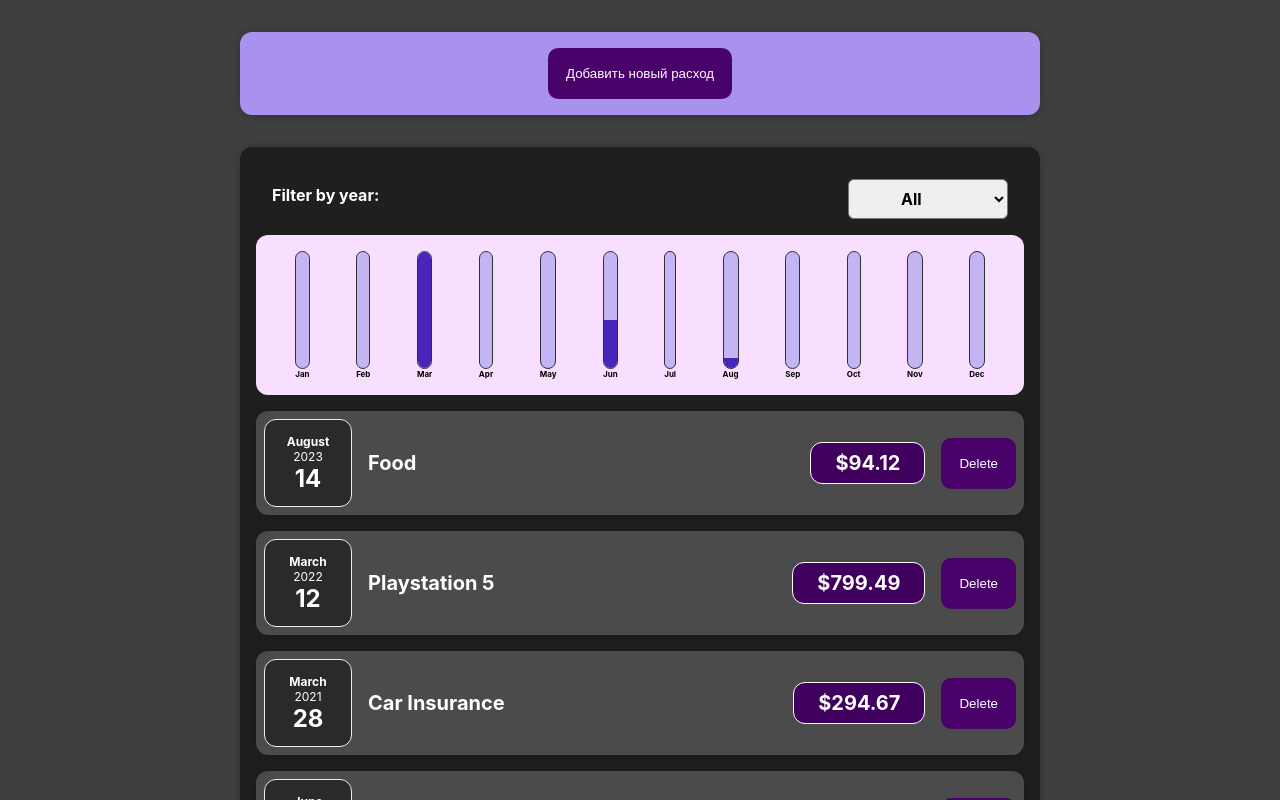
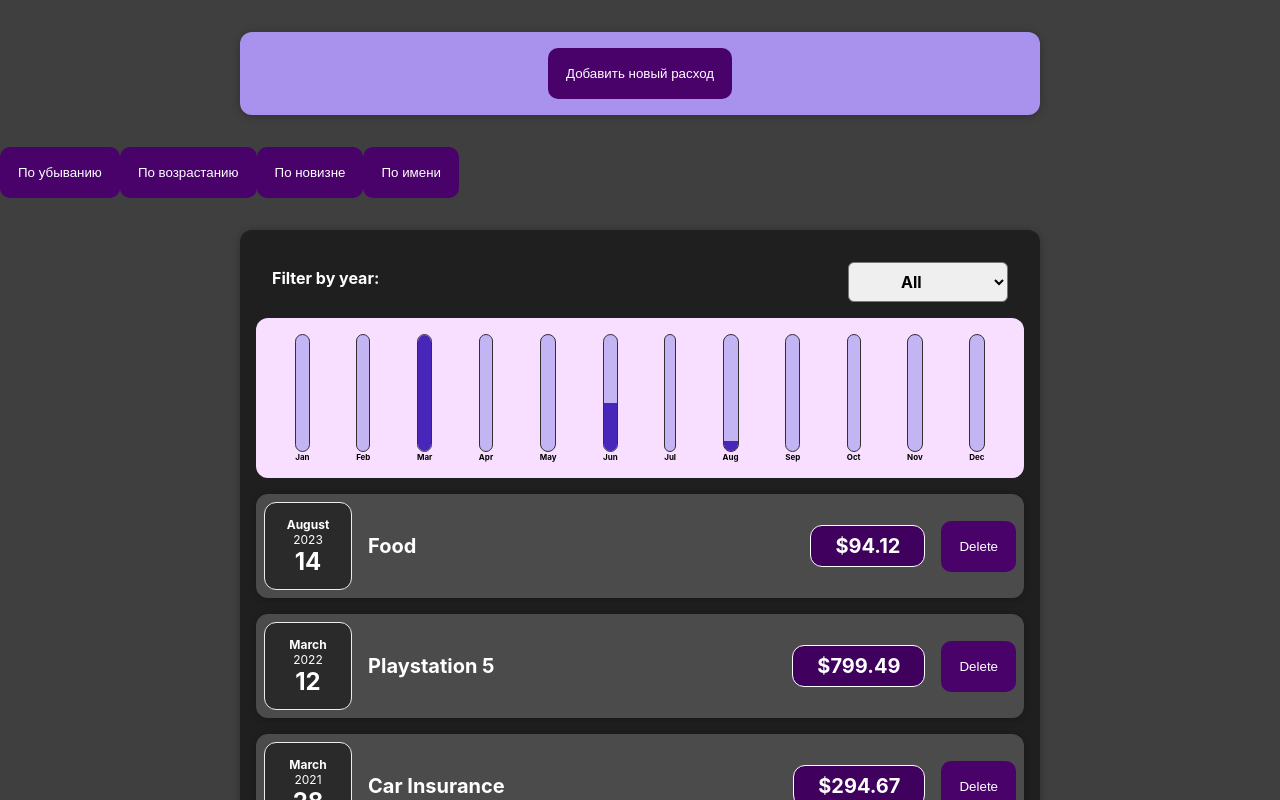
Before and after one commit to Nurkulova/expense-tracker, a React (Create React App) app: page / in a window 1280 px wide. Shown: the top 800 px of the page. Built offline with nearby package versions, Linux system fonts and the light colour scheme.

Commit message:
created Buttons for Sort Expenses

```diff
--- a/src/App.js
+++ b/src/App.js
@@ -73,6 +73,32 @@ function App() {
 	return (
 		<div className="app">
 			<NewExpense onAddNewExpense={addNewExpenseHandler} />
+				<div className="buttons">
+					<button
+					className={sortOrder === 'desc' ? 'active' : ''}
+					onClick={() => sortExpenses('desc')}
+					>
+					По убыванию
+					</button>
+					<button
+					className={sortOrder === 'asc' ? 'active' : ''}
+					onClick={() => sortExpenses('asc')}
+					>
+					По возрастанию
+					</button>
+					<button
+					className={sortOrder === 'newest' ? 'active' : ''}
+					onClick={() => sortExpenses('newest')}
+					>
+					По новизне
+					</button>
+					<button
+					className={sortOrder === 'name' ? 'active' : ''}
+					onClick={() => sortExpenses('name')}
+					>
+					По имени
+					</button>
+				</div>
 			<Expenses
 				expenses={expenses}
 				onDeleteExpense={deleteExpenseByIdHandler}
```
